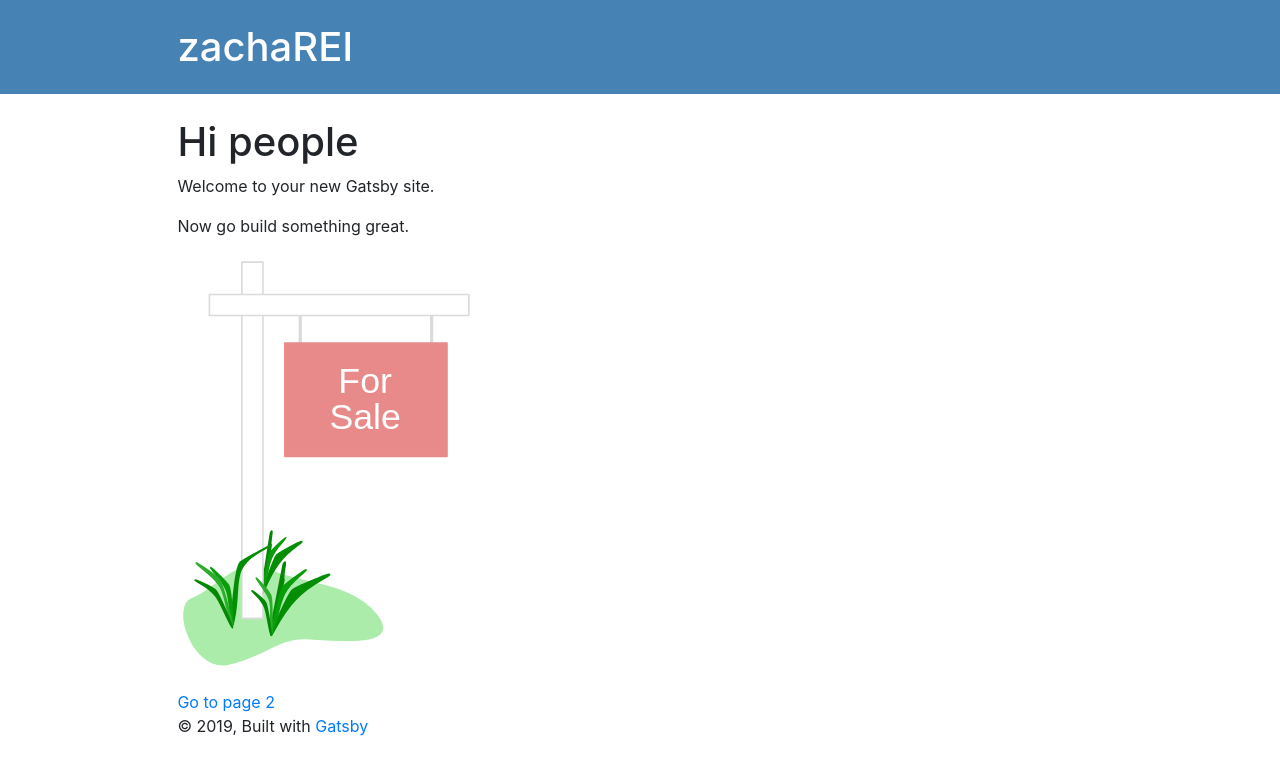
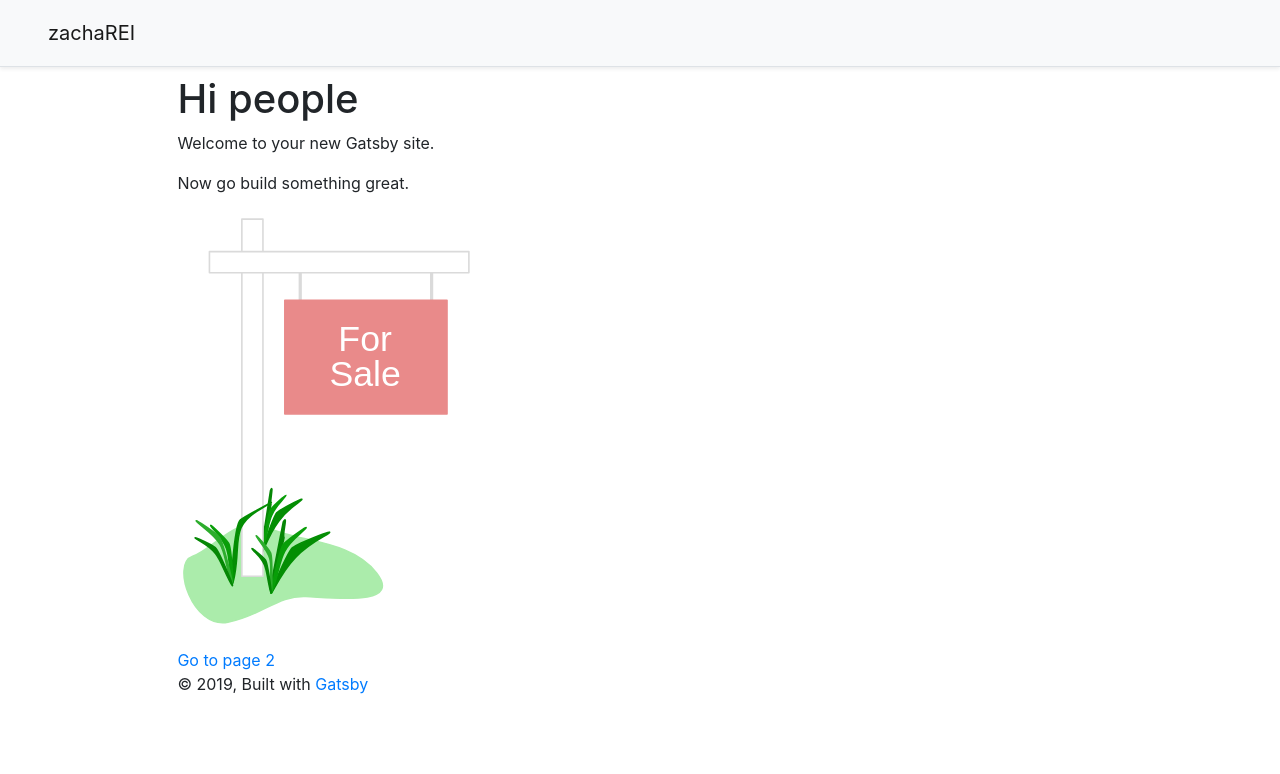
Before and after one commit to zmeier/zachaREinvests, a Gatsby site: page / in a window 1280 px wide. Built offline with nearby package versions, Linux system fonts and the light colour scheme; Gatsby itself is replaced by a stand-in of ours.

Commit message:
Initial Bootstrap navbar layout

```diff
--- a/src/components/Layout.tsx
+++ b/src/components/Layout.tsx
@@ -1,7 +1,7 @@
 import { graphql, useStaticQuery } from "gatsby";
 import React from "react";
 
-import { Header } from "./header";
+import { NavBar } from "./navbar";
 
 export const Layout: React.SFC = props => {
   const { site } = useStaticQuery(
@@ -17,13 +17,13 @@ export const Layout: React.SFC = props => {
   );
   return (
     <>
-      <Header siteTitle={site.siteMetadata.title} />
+      <NavBar siteTitle={site.siteMetadata.title} />
       <div
         style={{
           margin: `0 auto`,
           maxWidth: 960,
           padding: `0px 1.0875rem 1.45rem`,
-          paddingTop: 0,
+          paddingTop: "75px",
         }}
       >
         <main>{props.children}</main>
--- a/src/components/header.tsx
+++ /dev/null
@@ -1,43 +0,0 @@
-import { Link } from "gatsby";
-import React from "react";
-
-import logo from "../images/zachaREI_logo.svg";
-
-interface HeaderProps {
-  siteTitle: string;
-}
-
-export const Header: React.SFC<HeaderProps> = props => {
-  return (
-    <header
-      style={{
-        background: `steelblue`,
-        marginBottom: `1.45rem`,
-      }}
-    >
-      <div
-        style={{
-          margin: `0 auto`,
-          maxWidth: 960,
-          padding: `1.45rem 1.0875rem`,
-        }}
-      >
-        <h1 style={{ margin: 0 }}>
-          <Link
-            to="/"
-            style={{
-              color: `white`,
-              textDecoration: `none`,
-            }}
-          >
-            <span>{props.siteTitle}</span>
-          </Link>
-        </h1>
-      </div>
-    </header>
-  );
-};
-
-Header.defaultProps = {
-  siteTitle: "",
-};
--- /dev/null
+++ b/src/components/navbar.tsx
@@ -0,0 +1,63 @@
+import { Link } from "gatsby";
+import React from "react";
+
+interface NavLinkMap {
+  value: string;
+  href?: string;
+}
+
+interface NavBarProps {
+  siteTitle: string;
+  siteLogo?: string;
+  navLinks?: NavLinkMap[];
+}
+
+export const NavBar: React.SFC<NavBarProps> = props => {
+  let navLinksSection;
+  if (props.navLinks && props.navLinks.length > 0) {
+    const navLinks = props.navLinks.map((item, index) => {
+      return (
+        <li className="nav-item" key={index}>
+          <Link className="p-2 text-dark nav-link" to={item.href || "#"}>
+            {item.value}
+          </Link>
+        </li>
+      );
+    });
+    navLinksSection = (
+      <nav className="my-2 my-md-0 mr-md-3" role="navigation">
+        <button
+          className="navbar-toggler"
+          type="button"
+          data-toggle="collapse"
+          data-target="#navbarCollapse"
+          aria-controls="navbarCollapse"
+          aria-expanded="false"
+          aria-label="Toggle navigation"
+        >
+          <span className="navbar-toggler-icon" />
+        </button>
+        <div className="collapse navbar-collapse" id="navbarCollapse">
+          <ul className="navbar-nav mr-auto">{navLinks}</ul>
+        </div>
+      </nav>
+    );
+  }
+  return (
+    <header>
+      <div className="navbar navbar-expand-md navbar-light fixed-top bg-light border-bottom shadow-sm py-3 px-md-5">
+        <h5 className="my-0 mr-md-auto font-weight-normal">
+          <Link className="navbar-brand" to="/">
+            {props.siteTitle}
+          </Link>
+        </h5>
+        {navLinksSection}
+      </div>
+    </header>
+  );
+};
+
+NavBar.defaultProps = {
+  siteLogo: "",
+  navLinks: [],
+};
```
